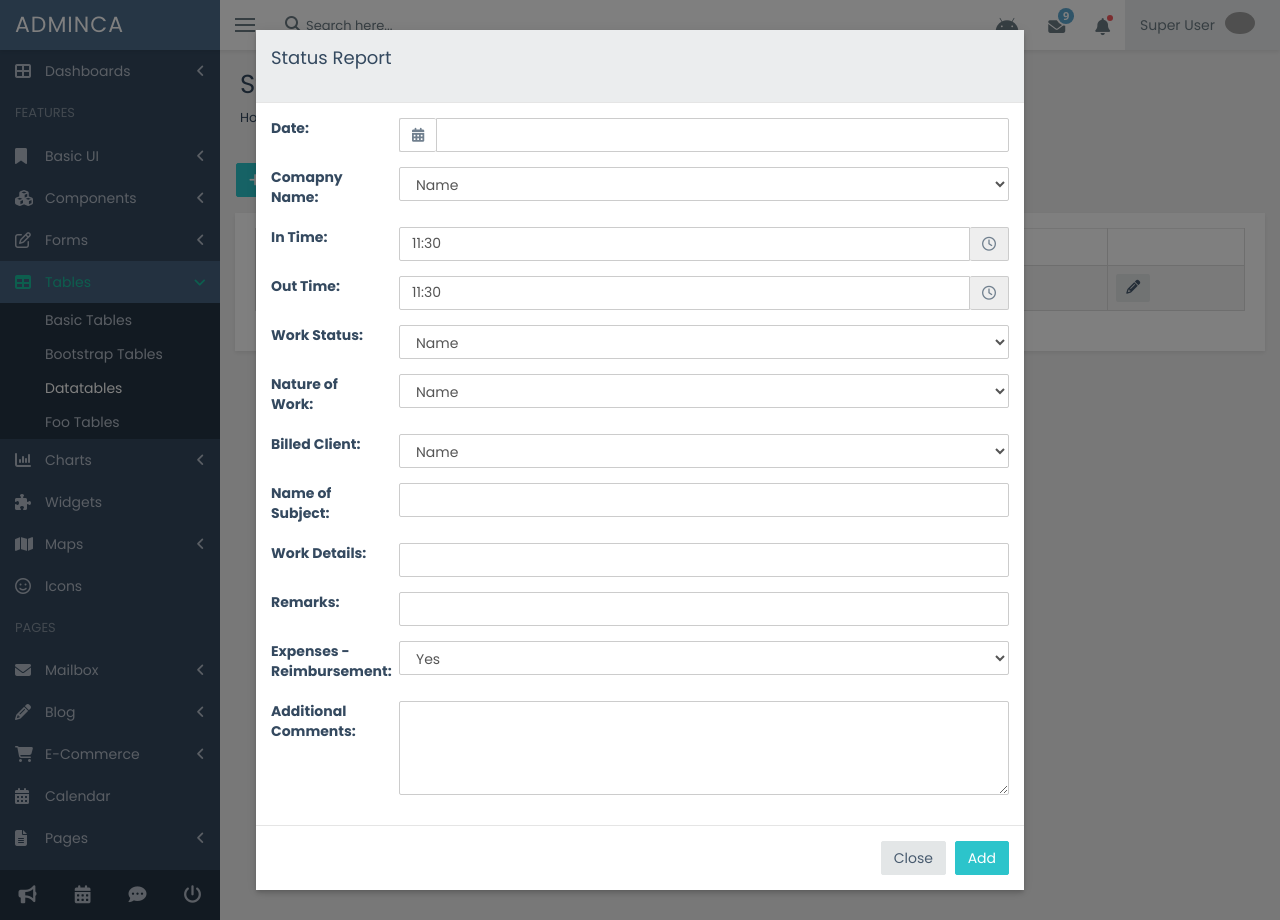
After one commit to suda-amir/apiruh, a PHP site: page /admin/status_report.php in a window 1280 px wide, after a click on "Add Status Report". The commit adds this page. Run offline with PHP 8.4, Linux system fonts and the light colour scheme; some libraries are stand-ins or nearby versions; grey boxes are pictures that could not be loaded.

Commit message:
Status Report in Admin made

```diff
--- /dev/null
+++ b/admin_1/html/admin/status_report.php
@@ -0,0 +1,358 @@
+<!DOCTYPE html>
+<html>
+
+  <?php require_once('../includes/header.php'); ?>
+  <link href="../../../vendors/dataTables/datatables.min.css" rel="stylesheet"/>
+
+
+  <body class="fixed-navbar">
+    <div class="page-wrapper">
+
+     <?php require_once('../includes/nav_bar.php'); ?>
+
+      <div class="wrapper content-wrapper">
+
+        <!-- START PAGE CONTENT-->
+        <div class="page-heading">
+          <h1 class="page-title">Status Reports</h1>
+          <ol class="breadcrumb">
+            <li class="breadcrumb-item"><a href="index.html">Home</a></li>
+            <li class="breadcrumb-item active">Status Reports</li>
+          </ol>
+        </div>
+        <div class="page-content fade-in-up">
+          <div class="alert" style="padding-left: 0px; margin-bottom: 0px">
+            <a class="btn btn-info" href="#myModal2" data-toggle="modal"><i class="fa fa-plus"></i> Add Status Report</a></p>
+          </div>
+           <div class="modal fade" id="myModal2" tabindex="-1" role="dialog">
+                    <div class="modal-dialog" role="document">
+                      <form class="modal-content form-horizontal" action="javascript:;">
+                        <div class="modal-header bg-silver-100">
+                          <h4 class="modal-title">Status Report</h4>
+                          <button class="close" type="button" data-dismiss="modal" aria-label="Close"><span aria-hidden="true">×</span></button>
+                        </div>
+                        <div class="modal-body">
+                          <div class="form-group row" id="date_1">
+                            <label class="col-sm-2 col-form-label">Date:</label>
+                            <div class="col-sm-10">
+                              <div class="input-group date"><span class="input-group-addon bg-white"><i class="fa fa-calendar"></i></span>
+                                <input class="form-control" id="" type="text" value="" name="date">
+                              </div>
+                            </div>
+                          </div>
+                          <div class="form-group row">
+                            <label class="col-sm-2 col-form-label">Comapny Name:</label>
+                            <div class="col-sm-10">
+                              <select class="form-control" name="comapny">
+                                <option>Name</option>
+                              </select>
+                            </div>
+                          </div>
+                          <div class="form-group row">
+                            <label class="col-sm-2 col-form-label">In Time:</label>
+                            <div class="col-sm-10">
+                               <div class="input-group clockpicker" data-autoclose="true">
+                                  <input class="form-control" type="text" value="11:30" name="in_time"><span class="input-group-addon"><span class="fa fa-clock-o"></span></span>
+                              </div>
+                            </div>
+                          </div>
+                          <div class="form-group row">
+                            <label class="col-sm-2 col-form-label">Out Time:</label>
+                            <div class="col-sm-10">
+                               <div class="input-group clockpicker" data-autoclose="true">
+                                  <input class="form-control" type="text" value="11:30" name="out_time"><span class="input-group-addon"><span class="fa fa-clock-o"></span></span>
+                              </div>
+                            </div>
+                          </div>
+                         <div class="form-group row">
+                            <label class="col-sm-2 col-form-label">Work Status:</label>
+                            <div class="col-sm-10">
+                              <select class="form-control" name="status">
+                                <option>Name</option>
+                              </select>
+                            </div>
+                          </div>
+                          <div class="form-group row">
+                            <label class="col-sm-2 col-form-label">Nature of Work:</label>
+                            <div class="col-sm-10">
+                              <select class="form-control" name="nature_of_work">
+                                <option>Name</option>
+                              </select>
+                            </div>
+                          </div>
+                          <div class="form-group row">
+                            <label class="col-sm-2 col-form-label">Billed Client:</label>
+                            <div class="col-sm-10">
+                              <select class="form-control" name="billed">
+                                <option>Name</option>
+                              </select>
+                            </div>
+                          </div>
+                          <div class="form-group row">
+                            <label class="col-sm-2 col-form-label">Name of Subject:</label>
+                            <div class="col-sm-10">
+                              <input type="text" name="subject" class="form-control">
+                            </div>
+                          </div>
+                          <div class="form-group row">
+                            <label class="col-sm-2 col-form-label">Work Details:</label>
+                            <div class="col-sm-10">
+                              <input type="text" name="work_details" class="form-control">
+                            </div>
+                          </div>
+                          <div class="form-group row">
+                            <label class="col-sm-2 col-form-label">Remarks:</label>
+                            <div class="col-sm-10">
+                              <input type="text" name="remarks" class="form-control">
+                            </div>
+                          </div>
+                          <div class="form-group row">
+                            <label class="col-sm-2 col-form-label">Expenses - Reimbursement:</label>
+                            <div class="col-sm-10">
+                              <select class="form-control" name="expenses">
+                                <option value="Yes">Yes</option>
+                                <option value="No">No</option>
+                              </select>
+                            </div>
+                          </div>
+                          <div class="form-group row">
+                            <label class="col-sm-2 col-form-label">Additional Comments:</label>
+                            <div class="col-sm-10">
+                              <textarea class="form-control" rows="4" name="comments"></textarea>
+                            </div>
+                          </div>
+                        </div>
+                        <div class="modal-footer">
+                          <button class="btn btn-default" type="button" data-dismiss="modal">Close</button>
+                          <button class="btn btn-info" id="addEventButton" type="submit">Add</button>
+                        </div>
+                      </form>
+                    </div>
+                  </div>
+          <div class="page-content fade-in-up" style="padding-top: 0px; margin-top: 0px">
+          <div class="ibox">
+            <div class="ibox-body">
+              <div class="table-responsive">
+                <table class="table table-striped table-bordered table-hover" id="example-table">
+                  <thead>
+                    <tr>
+                      <th>Employee</th>
+                      <th>Date</th>
+                      <th>Company</th>
+                      <th>Status</th>
+                      <th></th>
+                    </tr>
+                  </thead>
+                  <tbody>
+                    <tr>
+                      <td>Test</td>
+                      <td>Test</td>
+                      <td>Test</td>
+                      <td><span class="badge badge-success">Completed</span></td>
+                      <td>
+                         <a href="#edit_status" data-toggle="modal"><button class="btn btn-default btn-sm btn-flat" data-toggle="tooltip" data-original-title="View"><i class="fa fa-pencil font-14"></i></button></a>
+                      </td>
+                    </tr>
+                  </tbody>
+                </table>
+              </div>
+            </div>
+          </div>
+        </div>
+        </div>
+       <div class="modal fade" id="edit_status" tabindex="-1" role="dialog">
+                    <div class="modal-dialog" role="document">
+                      <form class="modal-content form-horizontal" action="javascript:;">
+                        <div class="modal-header bg-silver-100">
+                          <h4 class="modal-title">Edit Status Report</h4>
+                          <button class="close" type="button" data-dismiss="modal" aria-label="Close"><span aria-hidden="true">×</span></button>
+                        </div>
+                        <div class="modal-body">
+                          <div class="form-group row" id="date_2">
+                            <label class="col-sm-2 col-form-label">Date:</label>
+                            <div class="col-sm-10">
+                              <div class="input-group date"><span class="input-group-addon bg-white"><i class="fa fa-calendar"></i></span>
+                                <input class="form-control" id="" type="text" value="" name="date">
+                              </div>
+                            </div>
+                          </div>
+                          <div class="form-group row">
+                            <label class="col-sm-2 col-form-label">Comapny Name:</label>
+                            <div class="col-sm-10">
+                              <select class="form-control" name="comapny">
+                                <option>Name</option>
+                              </select>
+                            </div>
+                          </div>
+                          <div class="form-group row">
+                            <label class="col-sm-2 col-form-label">In Time:</label>
+                            <div class="col-sm-10">
+                               <div class="input-group clockpicker" data-autoclose="true">
+                                  <input class="form-control" type="text" value="11:30" name="in_time"><span class="input-group-addon"><span class="fa fa-clock-o"></span></span>
+                              </div>
+                            </div>
+                          </div>
+                          <div class="form-group row">
+                            <label class="col-sm-2 col-form-label">Out Time:</label>
+                            <div class="col-sm-10">
+                               <div class="input-group clockpicker" data-autoclose="true">
+                                  <input class="form-control" type="text" value="11:30" name="out_time"><span class="input-group-addon"><span class="fa fa-clock-o"></span></span>
+                              </div>
+                            </div>
+                          </div>
+                         <div class="form-group row">
+                            <label class="col-sm-2 col-form-label">Work Status:</label>
+                            <div class="col-sm-10">
+                              <select class="form-control" name="status">
+                                <option>Name</option>
+                              </select>
+                            </div>
+                          </div>
+                          <div class="form-group row">
+                            <label class="col-sm-2 col-form-label">Nature of Work:</label>
+                            <div class="col-sm-10">
+                              <select class="form-control" name="nature_of_work">
+                                <option>Name</option>
+                              </select>
+                            </div>
+                          </div>
+                          <div class="form-group row">
+                            <label class="col-sm-2 col-form-label">Billed Client:</label>
+                            <div class="col-sm-10">
+                              <select class="form-control" name="billed">
+                                <option>Name</option>
+                              </select>
+                            </div>
+                          </div>
+                          <div class="form-group row">
+                            <label class="col-sm-2 col-form-label">Name of Subject:</label>
+                            <div class="col-sm-10">
+                              <input type="text" name="subject" class="form-control">
+                            </div>
+                          </div>
+                          <div class="form-group row">
+                            <label class="col-sm-2 col-form-label">Work Details:</label>
+                            <div class="col-sm-10">
+                              <input type="text" name="work_details" class="form-control">
+                            </div>
+                          </div>
+                          <div class="form-group row">
+                            <label class="col-sm-2 col-form-label">Remarks:</label>
+                            <div class="col-sm-10">
+                              <input type="text" name="remarks" class="form-control">
+                            </div>
+                          </div>
+                          <div class="form-group row">
+                            <label class="col-sm-2 col-form-label">Expenses - Reimbursement:</label>
+                            <div class="col-sm-10">
+                              <select class="form-control" name="expenses">
+                                <option value="Yes">Yes</option>
+                                <option value="No">No</option>
+                              </select>
+                            </div>
+                          </div>
+                          <div class="form-group row">
+                            <label class="col-sm-2 col-form-label">Additional Comments:</label>
+                            <div class="col-sm-10">
+                              <textarea class="form-control" rows="4" name="comments"></textarea>
+                            </div>
+                          </div>
+                        </div>
+                        <div class="modal-footer">
+                          <button class="btn btn-default" type="button" data-dismiss="modal">Close</button>
+                          <button class="btn btn-info" id="addEventButton" type="submit">Update</button>
+                        </div>
+                      </form>
+                    </div>
+                  </div>
+        <!-- END PAGE CONTENT-->
+        <footer class="page-footer">
+          <div class="to-top"><i class="fa fa-angle-double-up"></i></div>
+          <div class="pull-right"><a class="link-blue" href="javascript:;"><i class="fa fa-shopping-cart m-r-5"></i>Buy now</a></div>2017 © <b>Adminca</b> - Save your time, choose the best
+        </footer>
+                <?php require_once('../includes/footer.php'); ?>
+
+      </div>
+    </div>
+
+    <!-- START SEARCH PANEL-->
+    <form class="search-top-bar" action="search.html">
+      <input class="search-input" type="text" placeholder="Search...">
+      <button class="reset input-search-icon"><i class="fa fa-search"></i></button>
+      <button class="reset input-search-close" type="button"><i class="ti-close"></i></button>
+    </form>
+
+
+
+    <div class="modal fade" id="session-dialog">
+      <div class="modal-dialog" style="width:400px;" role="document">
+        <div class="modal-content">
+          <div class="modal-header bg-silver-100">
+            <h4 class="modal-title">AUTOLOGOUT</h4>
+            <button class="close" data-dismiss="modal" aria-label="Close"></button>
+          </div>
+          <div class="modal-body">
+            <div class="text-center m-b-20"><i class="ti-lock" style="font-size:90px"></i></div>
+            <p class="text-center m-b-20">You are about to be signed out due to inactivity.</p>
+            <div id="timeout-reset-box" style="display:none;">
+              <div class="form-group"><button class="btn btn-danger btn-block" id='timeout-reset'>Deactivate</button></div>
+            </div>
+            <div id="timeout-activate-box">
+              <div class="form-group">
+                <label>Minutes</label>
+                <input class="form-control" type="text" placeholder="Minutes" id="timeout-count">
+              </div>
+              <div class="form-group"><button class="btn btn-success btn-block" id='timeout-activate'>Activate</button></div>
+            </div>
+          </div>
+        </div>
+      </div>
+    </div>
+    <!-- End Session-timeout modal-->
+    <!-- CORE PLUGINS-->
+        <?php require_once('../includes/scripts.php'); ?>
+        <script src="../../../vendors/dataTables/datatables.min.js" type="text/javascript"></script>
+        <script type="text/javascript">
+          $(document).ready(function(){
+            $('#date_1 .input-group.date').datepicker({
+              todayBtn: "linked",
+              keyboardNavigation: false,
+              forceParse: false,
+              calendarWeeks: true,
+              autoclose: true
+            });
+            $('#date_2 .input-group.date').datepicker({
+              todayBtn: "linked",
+              keyboardNavigation: false,
+              forceParse: false,
+              calendarWeeks: true,
+              autoclose: true
+            });
+            $('.clockpicker').clockpicker();
+          });
+        </script>
+        <script type="text/javascript">
+      $(function(){
+          $('#example-table').DataTable({
+              pageLength: 10,
+              fixedHeader: true,
+              responsive: true,
+              dom: '<"html5buttons"B>lTfgitp',
+              buttons: [
+                'copyHtml5',
+                'excelHtml5',
+                'csvHtml5',
+                'print',
+                'colvis'
+              ],
+              language: {
+                buttons: {
+                  colvis: '<i class="ti-view-grid"></i>'
+                }
+              }
+          });
+      });
+    </script>
+
+  </body>
+</html>
--- a/admin_1/html/includes/header.php
+++ b/admin_1/html/includes/header.php
@@ -13,6 +13,7 @@
     <link href="../../../vendors/bootstrap-datepicker/dist/css/bootstrap-datepicker3.min.css" rel="stylesheet"/>
     <link href="../../../vendors/smalot-bootstrap-datetimepicker/css/bootstrap-datetimepicker.min.css" rel="stylesheet"/>
     <link href="../../../vendors/bootstrap-daterangepicker/daterangepicker.css" rel="stylesheet"/>
+    <link href="../../../vendors/clockpicker/dist/bootstrap-clockpicker.min.css" rel="stylesheet"/>
 
     <!-- PLUGINS STYLES-->
     <!-- THEME STYLES-->
--- a/admin_1/html/includes/scripts.php
+++ b/admin_1/html/includes/scripts.php
@@ -13,6 +13,7 @@
     <script src="../../../vendors/bootstrap-datepicker/dist/js/bootstrap-datepicker.min.js" type="text/javascript"></script>
     <script src="../../../vendors/smalot-bootstrap-datetimepicker/js/bootstrap-datetimepicker.min.js" type="text/javascript"></script>
     <script src="../../../vendors/bootstrap-daterangepicker/daterangepicker.js" type="text/javascript"></script>
+    <script src="../../../vendors/clockpicker/dist/bootstrap-clockpicker.min.js" type="text/javascript"></script>
 
 
     <!-- CORE SCRIPTS-->
```
Also changed, not shown: admin_1/html/admin/holidays.php (+40 -17 lines), admin_1/html/admin/leaves.php (+4 -4 lines).
